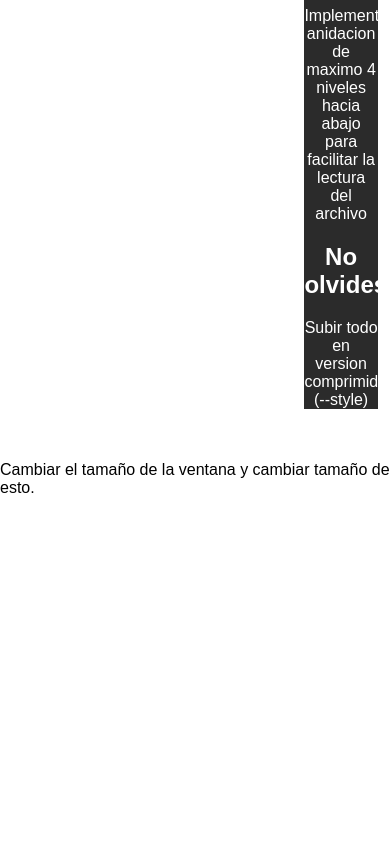
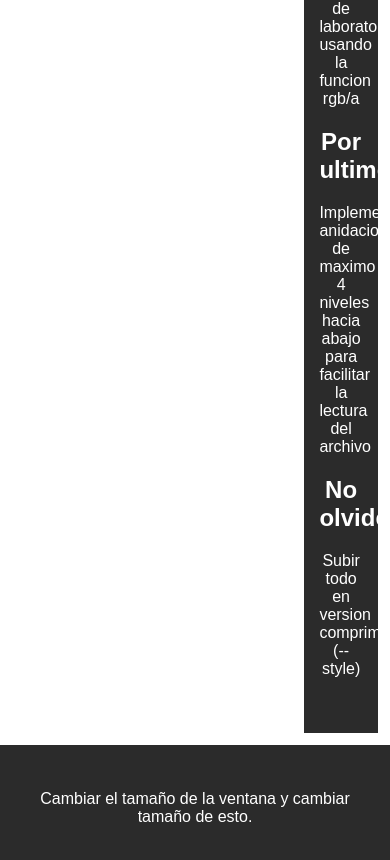
Before and after one commit to magentaFire/capitan_scss, a plain HTML site: page index.html in a window 390 px wide. Shown: the part 658-1518 px from the top of the page. Before the commit the page ends 1175 px from the top, so only its background shows below. Drawn offline with Linux system fonts and the light colour scheme.

Commit message:
terminada maquetación sin reticula responsive ni API

```diff
--- a/index.html
+++ b/index.html
@@ -52,7 +52,7 @@
     </div>
   </div>
 
-  <div>
+  <div class="footer">
     <p>Cambiar el tamaño de la ventana y cambiar tamaño de esto.</p>
   </div>
 
--- a/src/scss/_fonts.scss
+++ b/src/scss/_fonts.scss
@@ -39,4 +39,13 @@ ol {
   background: $labGray;
   color: $labWhite;
   text-align: center;
+  padding: 35px 15px;
 }
+
+.footer {
+  text-align: center;
+  background: $labGray;
+  color: $labWhite;
+  padding: 25px;
+  font-weight: 100;
+}
```
Also changed, not shown: assets/css/style.css, 2 other files.
